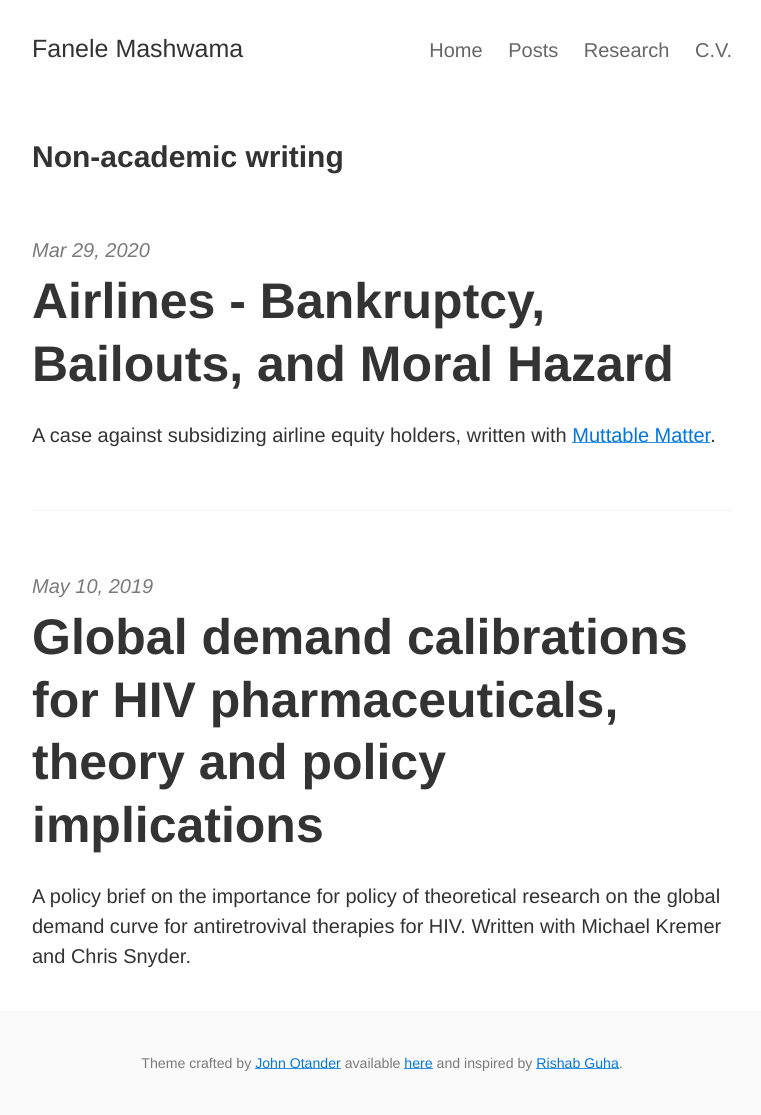
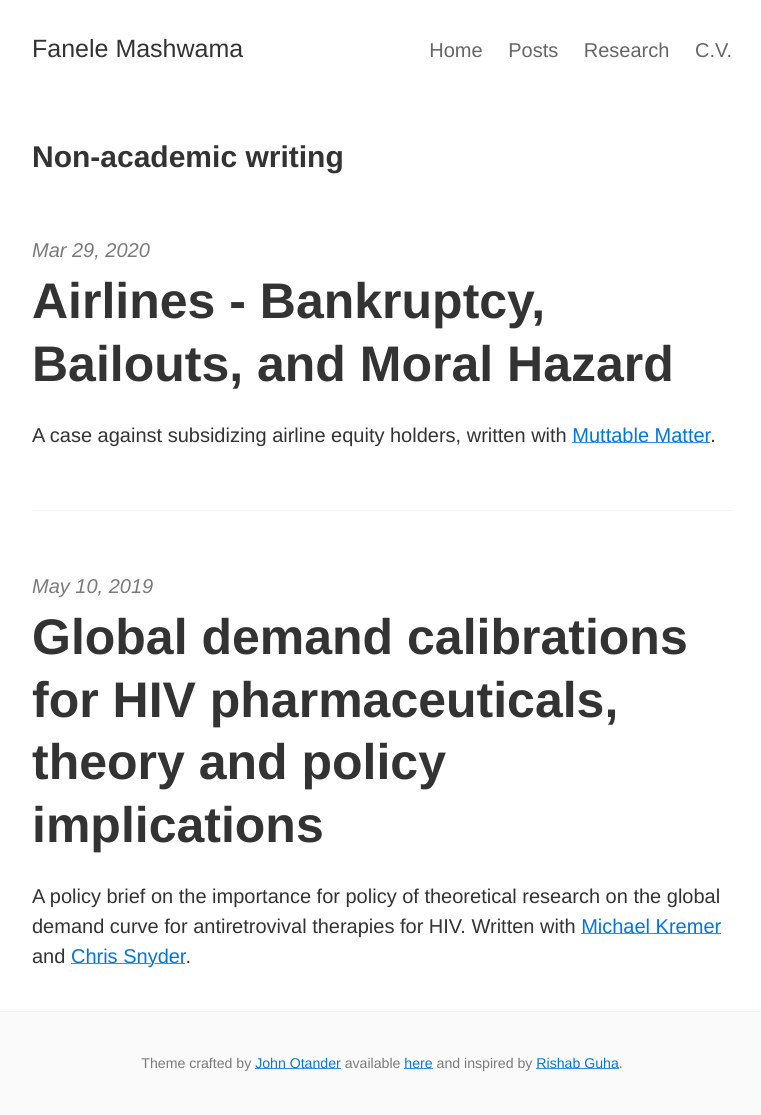
Before and after one commit to fmashwama/fmashwama.github.io, a Jekyll site: the page posts/index.html, which Jekyll copies as it is, in a window 1280 px wide. Shown: the whole page, without its empty margins (258-1019 px from the left). Built offline with Jekyll 4.4.1, drawn with Linux system fonts in a browser that asks for light colours; part of the change alters nothing that is shown.

```diff
--- a/posts/index.html
+++ b/posts/index.html
@@ -169,7 +169,7 @@
            <a href="/posts/2019-05-10-VaccinesZipfs" class="post-link"><h3 class="h1 post-title">Global demand calibrations for HIV pharmaceuticals, theory and policy implications</h3></a>
           <span class="post-summary">
 
-              <p>A policy brief on the importance for policy of theoretical research on the global demand curve for antiretrovival therapies for HIV. Written with Michael Kremer and Chris Snyder.</p>
+              <p>A policy brief on the importance for policy of theoretical research on the global demand curve for antiretrovival therapies for HIV. Written with <a href="https://scholar.harvard.edu/kremer/biocv">Michael Kremer</a> and <a href="https://www.dartmouth.edu/~csnyder/">Chris Snyder</a>.</p>
 
           </span>
         </div>
```
